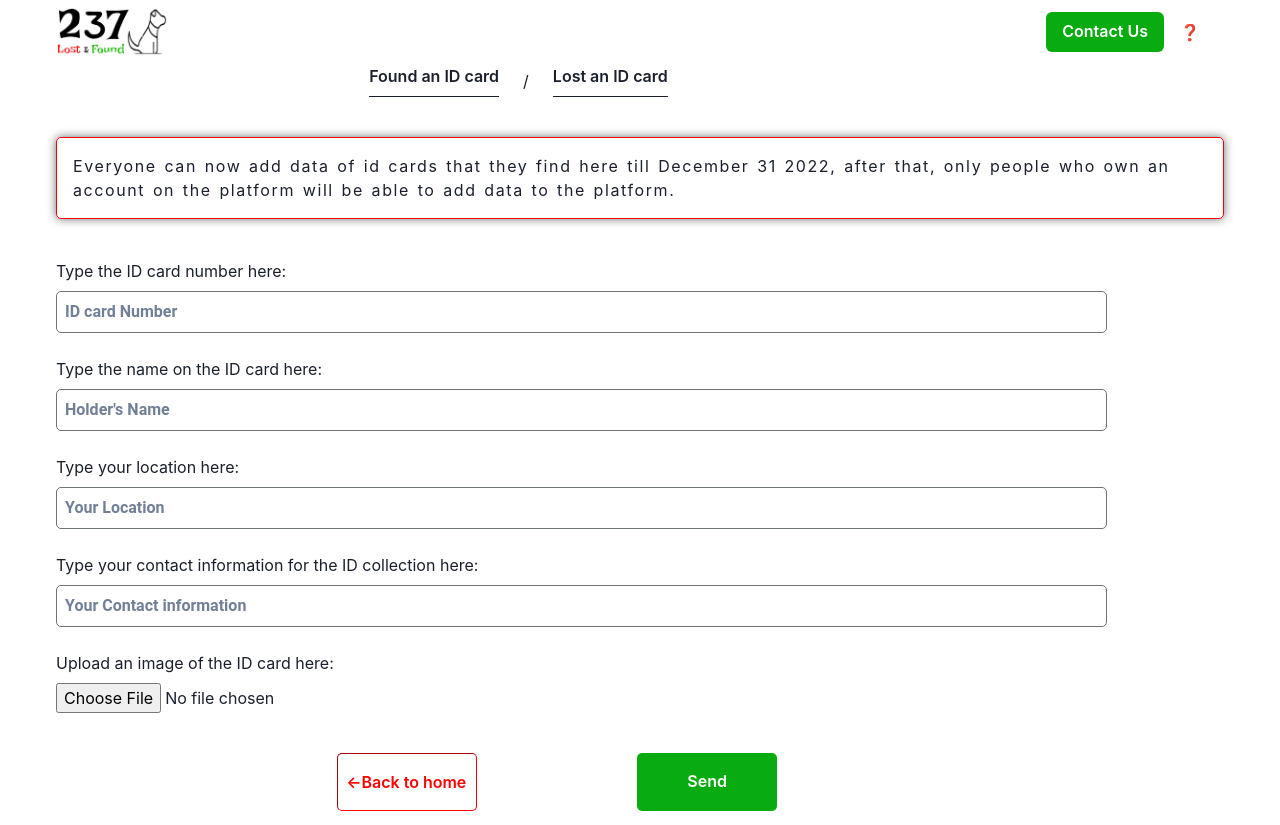
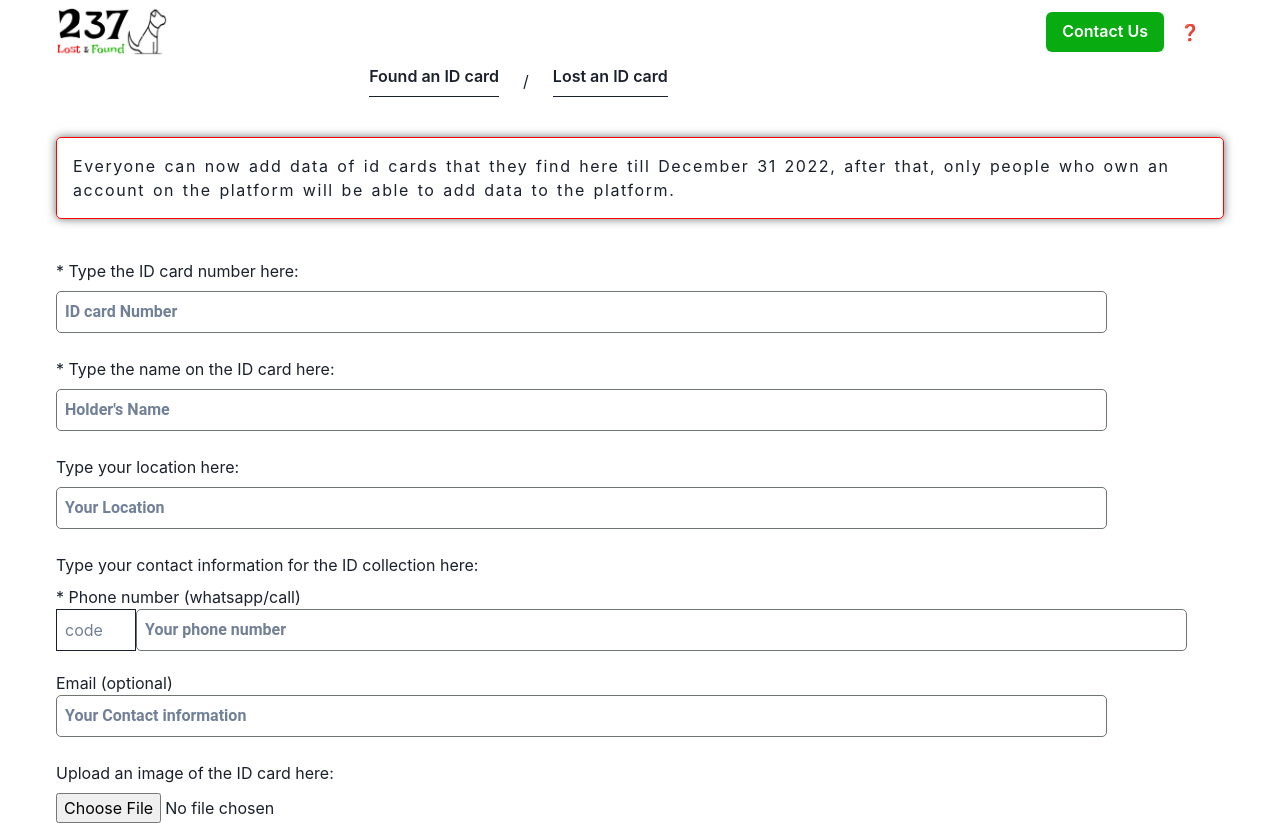
Before and after one commit to Chenwi32/237_lost_and_found, a Next.js app: page /nationalIdCollection in a window 1280 px wide. Shown: the top 825 px of the page. Built offline with nearby package versions, Linux system fonts and the light colour scheme.

Commit message:
Added some fields in the collection page with some html validation

```diff
--- a/pages/nationalIdCollection.jsx
+++ b/pages/nationalIdCollection.jsx
@@ -6,7 +6,7 @@ import { db } from "../firebase";
 import "react-toastify/dist/ReactToastify.css";
 import { toast, ToastContainer } from "react-toastify";
 import styles from "../styles/idcollection.module.css";
-import { Box, Container } from "@chakra-ui/react";
+import { Box, Container, Flex, Text } from "@chakra-ui/react";
 import BreadCrumbs from "../components/BreadCrumbs";
 import Head from "next/head";
 
@@ -14,7 +14,9 @@ const NationalIdCollection = () => {
   const [idnum, setIdnum] = useState("");
   const [name, setName] = useState("");
   const [location, setLocation] = useState("");
-  const [contact, setContact] = useState("");
+  const [phoneNumber, setPhoneNumber] = useState("");
+  const [countryCode, setCountryCode] = useState("");
+  const [email, setEmail] = useState("");
   const [idimage, setIdimage] = useState();
   const [btnText, setBtntext] = useState("Send");
 
@@ -27,7 +29,8 @@ const NationalIdCollection = () => {
       idnum,
       name,
       location,
-      contact,
+      phoneNumber,
+      email,
       idimage,
     };
 
@@ -57,7 +60,8 @@ const NationalIdCollection = () => {
     setIdnum("");
     setName("");
     setLocation("");
-    setContact("");
+    setPhoneNumber("");
+    setEmail("");
     setIdimage("");
   };
 
@@ -78,7 +82,7 @@ const NationalIdCollection = () => {
         <BreadCrumbs />
         <Announcement message="Everyone can now add data of id cards that they find here till December 31 2022, after that, only people who own an account on the platform will be able to add data to the platform." />
         <Box mb={10} className={styles.idform_container}>
-          <p>Type the ID card number here:</p>
+          <p>* Type the ID card number here:</p>
           <input
             value={idnum}
             onChange={(e) => {
@@ -87,8 +91,9 @@ const NationalIdCollection = () => {
             type="text"
             placeholder="ID card Number"
             className={`main_input `}
+            required
           />
-          <p>Type the name on the ID card here:</p>
+          <p>* Type the name on the ID card here:</p>
           <input
             value={name}
             onChange={(e) => {
@@ -97,6 +102,7 @@ const NationalIdCollection = () => {
             type="text"
             placeholder="Holder's Name"
             className={`main_input`}
+            required
           />
 
           <p>Type your location here:</p>
@@ -110,16 +116,59 @@ const NationalIdCollection = () => {
             className={`main_input`}
           />
 
-          <p>Type your contact information for the ID collection here:</p>
+          <Flex direction={"column"}>
+            <Text>
+              Type your contact information for the ID collection here:
+            </Text>
+            <label htmlFor="phoneNumber">* Phone number (whatsapp/call)</label>
+
+            <Flex mb={5}>
               <input
-            value={contact}
+                value={countryCode}
                 onChange={(e) => {
-              setContact(e.target.value);
+                  setPhoneNumber(e.target.value);
                 }}
-            type="text"
+                number
+                type="tel"
+                placeholder="code"
+                name="phoneNumber"
+                list="defaultTels"
+                className="phonecode"
+                required
+
+              />
+
+              <datalist id="defaultTels">
+                <option value="+237">Cameroon</option>
+                <option value="+234">Nigeria</option>
+                <option value="+233">Ghana</option>
+              </datalist>
+
+              <input
+                value={phoneNumber}
+                onChange={(e) => {
+                  setPhoneNumber(e.target.value);
+                }}
+                placeholder="Your phone number"
+                className={`main_input`}
+                name="phoneNumber"
+                pattern= "[0-9]"
+                required
+              />
+            </Flex>
+
+            <label htmlFor="email">Email (optional)</label>
+            <input
+              value={email}
+              onChange={(e) => {
+                setEmail(e.target.value);
+              }}
+              type="email"
               placeholder="Your Contact information"
               className={`main_input`}
+              name="email"
             />
+          </Flex>
 
           <p>Upload an image of the ID card here:</p>
           <input
--- a/styles/globals.css
+++ b/styles/globals.css
@@ -75,31 +75,30 @@ hr {
 
   border: none;
   border-radius: 5px;
-  padding: 1em ;
+  padding: 1em;
   cursor: pointer;
   font-weight: 600;
   min-width: 140px;
-   color: #fff !important;
-   display: flex;
-   justify-content: center;
+  color: #fff !important;
+  display: flex;
+  justify-content: center;
 }
 
 .btn2 {
   background-color: inherit;
   border: 1px inset var(--secondary);
   border-radius: 5px;
-  padding: 1em .5em;
+  padding: 1em 0.5em;
   color: var(--secondary);
   font-weight: 600;
   min-width: 140px;
-
 }
 
-.share_link{
+.share_link {
   color: var(--primary);
 }
 
-.nb{
+.nb {
   font-weight: 800;
   color: var(--primary);
 }
@@ -138,25 +137,27 @@ hr {
   margin: var(--vertical_margins);
 }
 
-
-.announcement p{
+.announcement p {
   line-height: unset;
   word-spacing: 0.1em;
   letter-spacing: 0.1em;
 }
 
 .results_display {
-
-    border: 1px solid var(--primary);
+  border: 1px solid var(--primary);
 }
 
-.docs-menu{
+.docs-menu {
   align-items: center;
 }
 
+.phonecode {
+  border: 1px solid;
+  width: 5rem;
+  padding: .5rem;
+}
+
 @media (max-width: 600px) {
-
-
   .main_input {
     font-size: 1.3rem;
     padding: 0.5em;
@@ -164,7 +165,6 @@ hr {
     margin: auto;
   }
 }
-
 
 /*----- Animations -----*/
 
```
Lines whose indentation alone changed are shown as unchanged.
